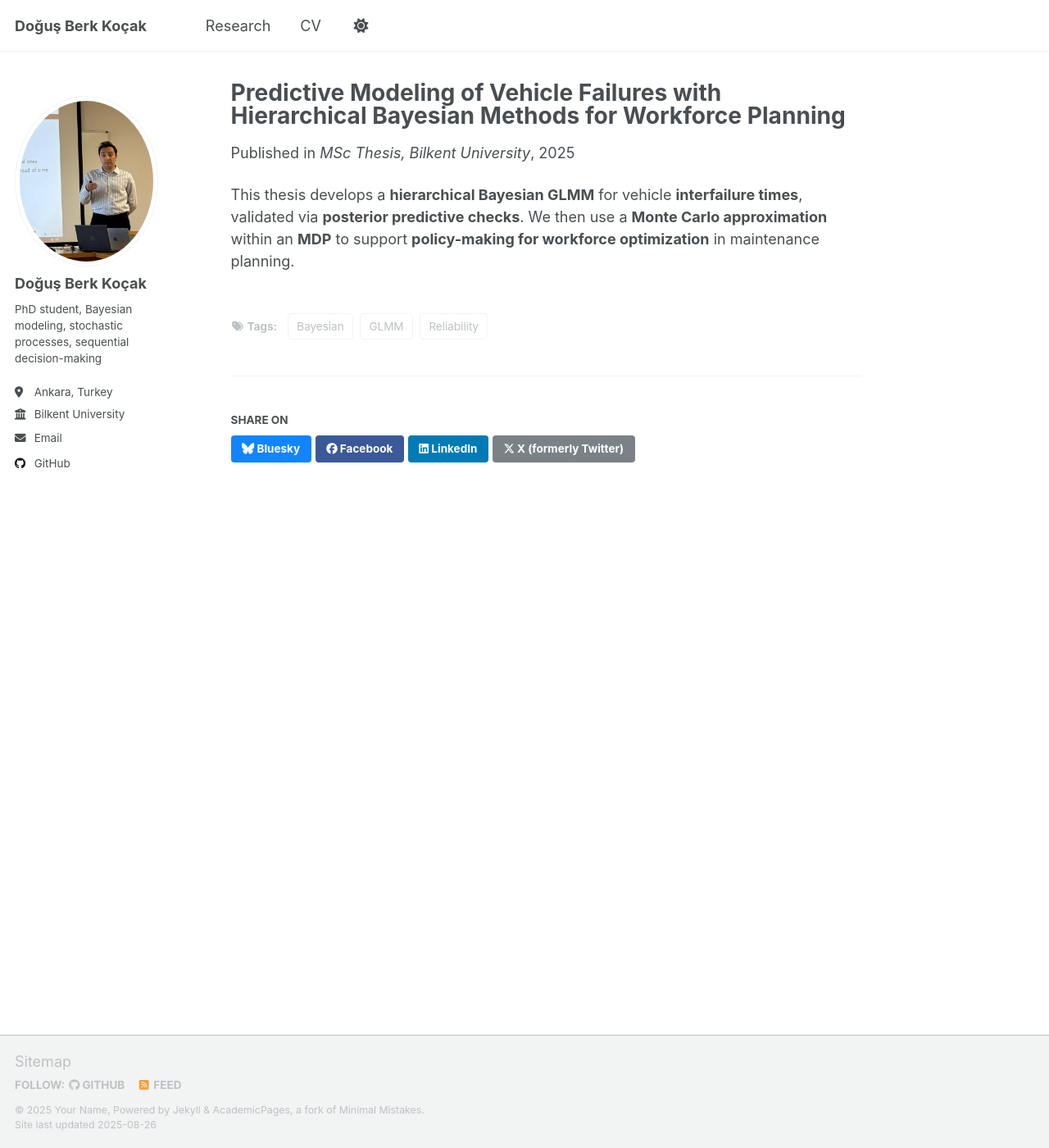
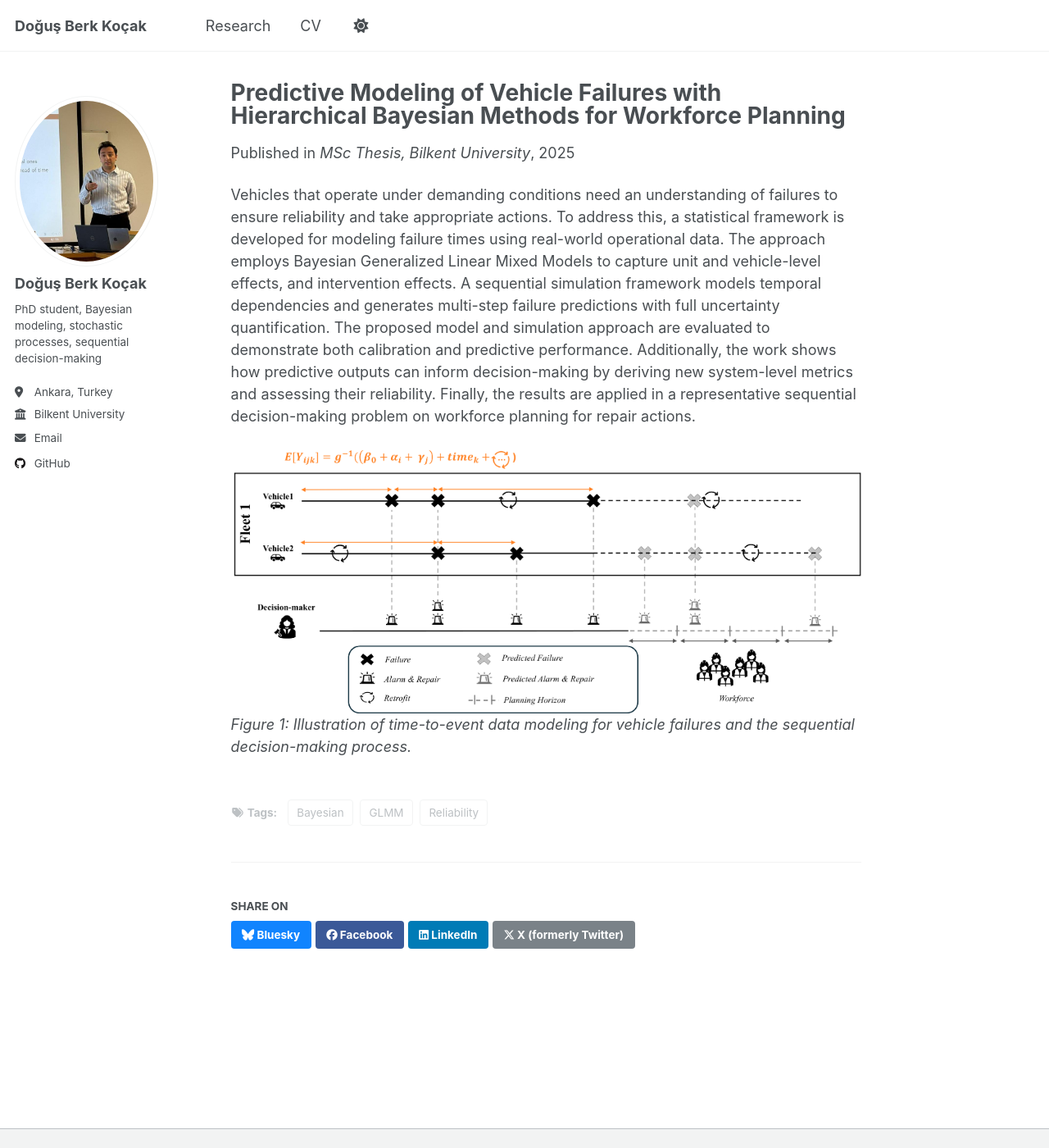
Before and after one commit to dbkocak/dbkocak.github.io, a Jekyll site: the page built from _publications/msc-thesis.md, in a window 1280 px wide and 1400 px high. Shown: the whole window at 82% size. Built offline with Jekyll 4.4.1, drawn with Linux system fonts in a browser that asks for light colours; a script that is not in the unit is left out.

Commit message:
Update msc-thesis.md

```diff
--- a/_publications/msc-thesis.md
+++ b/_publications/msc-thesis.md
@@ -9,6 +9,22 @@ category: manuscripts
 tags: [Bayesian, GLMM, Reliability]
 paperurl: /files/Kocak_MSc_Thesis.pdf
 website: https://repository.bilkent.edu.tr/items/a695c634-ed2f-4216-9e33-ac5f5be32f89
+excerpt: This thesis develops a **hierarchical Bayesian GLMM** for vehicle **interfailure times**, validated via **posterior predictive checks**. We then use a **Monte Carlo approximation** within an **MDP** to support **policy-making for workforce optimization** in maintenance planning.
 ---
 
-This thesis develops a **hierarchical Bayesian GLMM** for vehicle **interfailure times**, validated via **posterior predictive checks**. We then use a **Monte Carlo approximation** within an **MDP** to support **policy-making for workforce optimization** in maintenance planning.
+
+Vehicles that operate under demanding conditions need an understanding of failures
+to ensure reliability and take appropriate actions. To address this, a statistical
+framework is developed for modeling failure times using real-world operational
+data. The approach employs Bayesian Generalized Linear Mixed Models
+to capture unit and vehicle-level effects, and intervention effects. A sequential
+simulation framework models temporal dependencies and generates multi-step
+failure predictions with full uncertainty quantification. The proposed model and
+simulation approach are evaluated to demonstrate both calibration and predictive
+performance. Additionally, the work shows how predictive outputs can inform
+decision-making by deriving new system-level metrics and assessing their reliability.
+Finally, the results are applied in a representative sequential decision-making
+problem on workforce planning for repair actions.
+
+![Summary](/images/Picture111.png)
+*Figure 1: Illustration of time-to-event data modeling for vehicle failures and the sequential decision-making process.*
```
